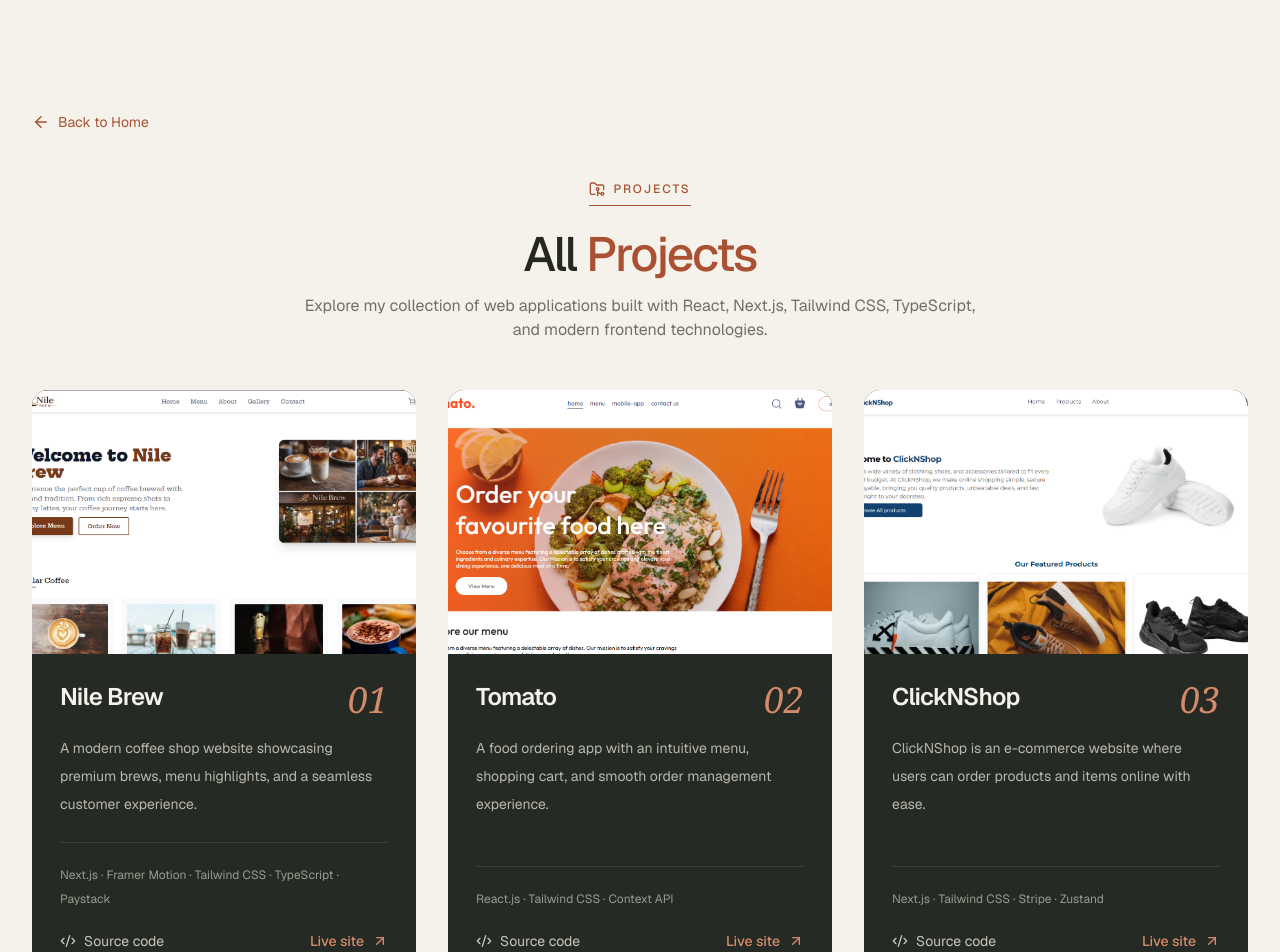
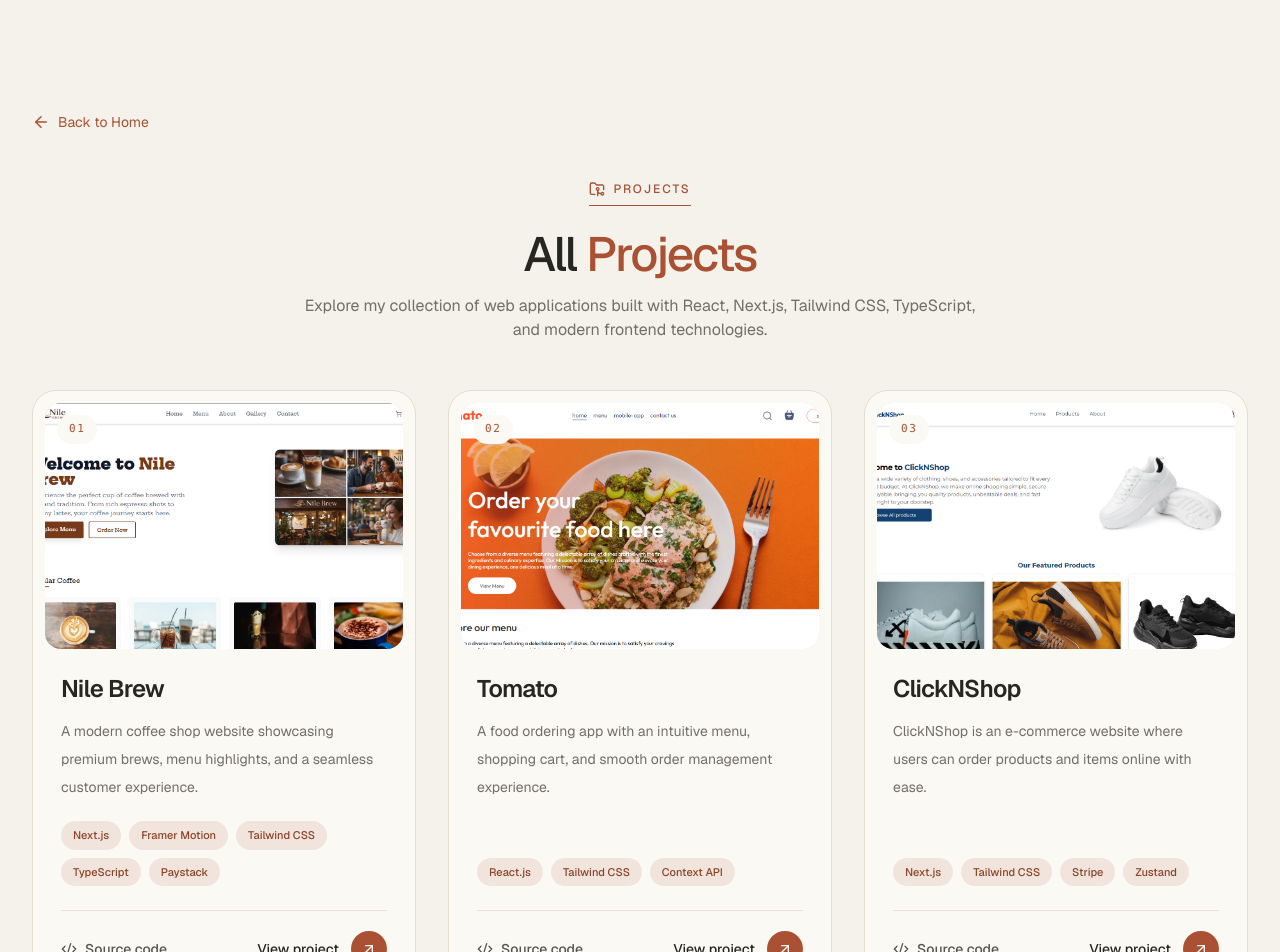
Before and after one commit to alimuhammeddev/alidev, a Next.js app: page /projects in a window 1280 px wide. Shown: the top 952 px of the page. Built offline with nearby package versions, Linux system fonts and the light colour scheme.

Commit message:
redesigned the project card UI

```diff
--- a/app/component/ProjectCard.tsx
+++ b/app/component/ProjectCard.tsx
@@ -17,57 +17,64 @@ type ProjectCardProps = {
 
 export default function ProjectCard({ project, index }: ProjectCardProps) {
   return (
-    <article className="group flex h-full flex-col overflow-hidden rounded-2xl bg-[#252a25] text-[#e6e2d8]">
-      <div className="relative aspect-[16/11] overflow-hidden">
+    <article className="group flex h-full flex-col rounded-3xl border border-[#e4ded2] bg-[#fbf9f4] p-3 transition-colors duration-300 hover:border-[#a95132]">
+      <div className="relative aspect-[16/11] overflow-hidden rounded-2xl bg-[#e9e3d8]">
         <Image
           src={project.image}
           alt={`${project.title} website preview`}
           fill
           sizes="(max-width: 768px) 100vw, (max-width: 1200px) 50vw, 33vw"
-          className="object-cover object-top transition-transform duration-700 ease-out group-hover:scale-[1.05]"
+          className="object-cover object-top transition-transform duration-700 ease-out group-hover:scale-[1.04]"
         />
+        <span className="absolute left-3 top-3 rounded-full bg-[#fbf9f4] px-3 py-1.5 font-mono text-[11px] font-medium tracking-[0.14em] text-[#a95132]">
+          {String(index + 1).padStart(2, "0")}
+        </span>
       </div>
 
-      <div className="flex flex-1 flex-col p-7">
-        <div className="flex items-start justify-between gap-4">
-          <h3 className="text-2xl font-semibold leading-tight tracking-[-0.03em] text-[#f5f2eb]">
-            {project.title}
-          </h3>
-          <span className="font-serif text-4xl italic leading-none text-[#d58b69]">
-            {String(index + 1).padStart(2, "0")}
-          </span>
-        </div>
+      <div className="flex flex-1 flex-col px-4 pb-3 pt-6">
+        <h3 className="text-2xl font-semibold tracking-[-0.03em] text-[#252720]">
+          {project.title}
+        </h3>
 
-        <p className="mt-4 flex-1 text-sm leading-7 text-[#b9b8ac]">
+        <p className="mt-3 flex-1 text-sm leading-7 text-[#716f66]">
           {project.description}
         </p>
 
-        <p className="mt-6 border-t border-white/10 pt-5 text-xs leading-6 text-[#9a9b8f]">
-          {project.technologies.join("  ·  ")}
-        </p>
+        <ul
+          className="mt-5 flex flex-wrap gap-2"
+          aria-label="Technologies used"
+        >
+          {project.technologies.map((technology) => (
+            <li
+              key={technology}
+              className="rounded-full bg-[#f1e4dc] px-3 py-1.5 text-[11px] font-medium text-[#8a4429]"
+            >
+              {technology}
+            </li>
+          ))}
+        </ul>
 
-        <div className="mt-5 flex items-center justify-between">
+        <div className="mt-6 flex items-center justify-between border-t border-[#e8e2d6] pt-5">
           <a
             href={project.github}
             target="_blank"
             rel="noopener noreferrer"
-            className="inline-flex items-center gap-2 text-sm text-[#c9c6bb] transition-colors hover:text-[#f5f2eb]"
+            className="inline-flex items-center gap-2 text-sm font-medium text-[#55564f] transition-colors hover:text-[#a95132]"
           >
             <Code2 size={16} aria-hidden="true" />
             Source code
           </a>
+
           <a
             href={project.live}
             target="_blank"
             rel="noopener noreferrer"
-            className="inline-flex items-center gap-2 text-sm font-medium text-[#d58b69] transition-colors hover:text-[#f0bd9f]"
+            className="inline-flex items-center gap-3 text-sm font-medium text-[#252720] transition-colors hover:text-[#a95132]"
           >
-            Live site
-            <ArrowUpRight
-              size={16}
-              aria-hidden="true"
-              className="transition-transform duration-300 group-hover:translate-x-0.5 group-hover:-translate-y-0.5"
-            />
+            View project
+            <span className="flex h-9 w-9 items-center justify-center rounded-full bg-[#a95132] text-[#fffaf2] transition-colors group-hover:bg-[#87412b]">
+              <ArrowUpRight size={16} aria-hidden="true" />
+            </span>
           </a>
         </div>
       </div>
```
